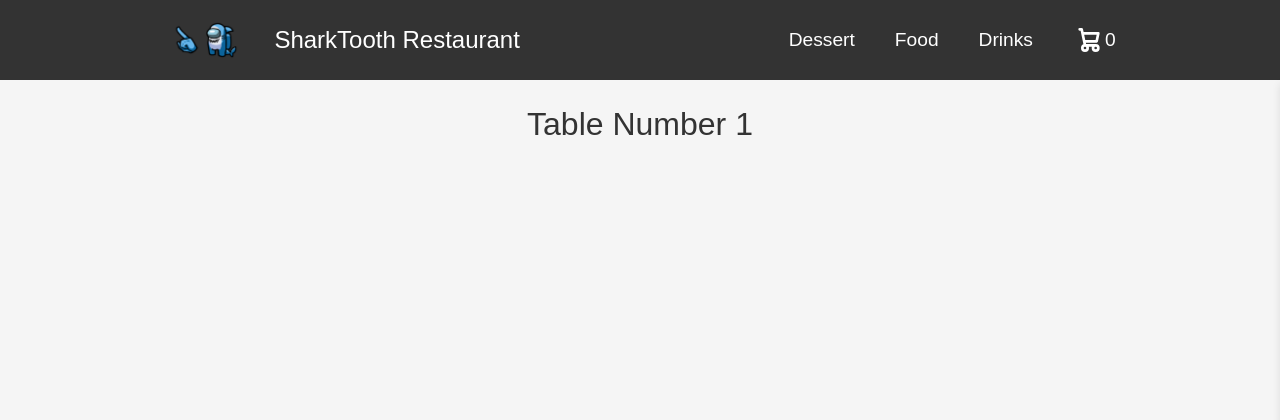
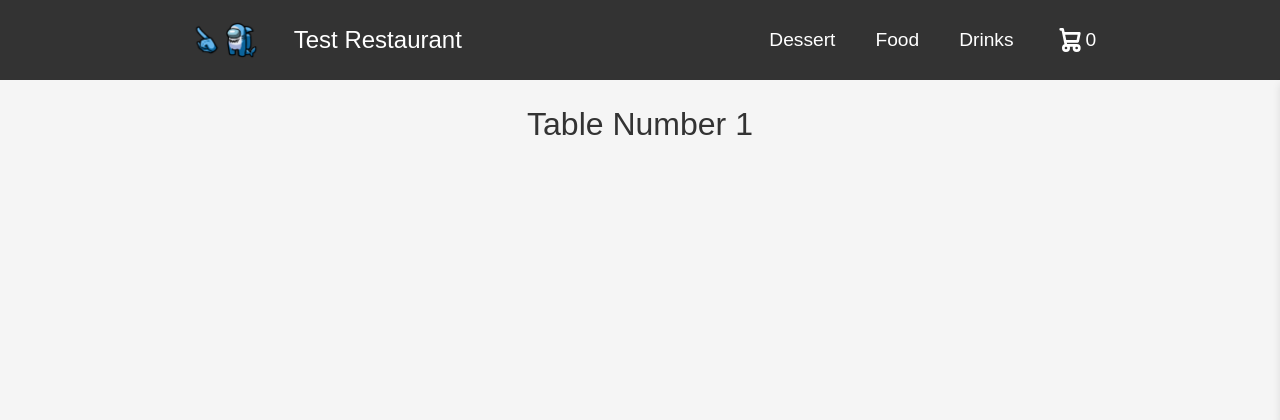
Before and after one commit to Rainbonium/Restaurant-Ordering-System, a Django app: template restaurantSite/templates/index.html in a window 1280 px wide. Shown: the top 420 px of the page. Run offline with Django 5.2, Linux system fonts and the light colour scheme; the template is opened without the code that fills it, so the values that code supplies are empty; some libraries are stand-ins or nearby versions.

Commit message:
Small Fix

```diff
--- a/restaurantSite/settings.py
+++ b/restaurantSite/settings.py
@@ -121,8 +121,6 @@ STATIC_ROOT = os.path.join(BASE_DIR, 'static')
 STATIC_URL = '/static/'
 APPEND_SLASH = True
 
-IMAGE_STORAGE = "https://storage.googleapis.com/sharktoothrestaurant.com/MainSite/menuPage/static"
-
 # Default primary key field type
 # https://docs.djangoproject.com/en/5.0/ref/settings/#default-auto-field
 
--- a/restaurantSite/templates/index.html
+++ b/restaurantSite/templates/index.html
@@ -4,7 +4,7 @@
 
     <head>
         <meta charset="UTF-8">
-        <title>Sharktooth</title>
+        <title>Restaurant</title>
         <link href="https://cdn.jsdelivr.net/npm/bootstrap@5.3.3/dist/css/bootstrap.min.css" rel="stylesheet" integrity="sha384-QWTKZyjpPEjISv5WaRU9OFeRpok6YctnYmDr5pNlyT2bRjXh0JMhjY6hW+ALEwIH" crossorigin="anonymous">
         {% load static %}
         <link href="{% static '/css/index.css' %}" rel="stylesheet">
@@ -21,7 +21,7 @@
                      alt="Error: Image not showing"
                      class="logo-image">
             </a>
-            <div class="title">SharkTooth Restaurant</div>
+            <div class="title">Test Restaurant</div>
         </div>
         <!-- <div id="qrcode"></div> -->
         <ul>
```
